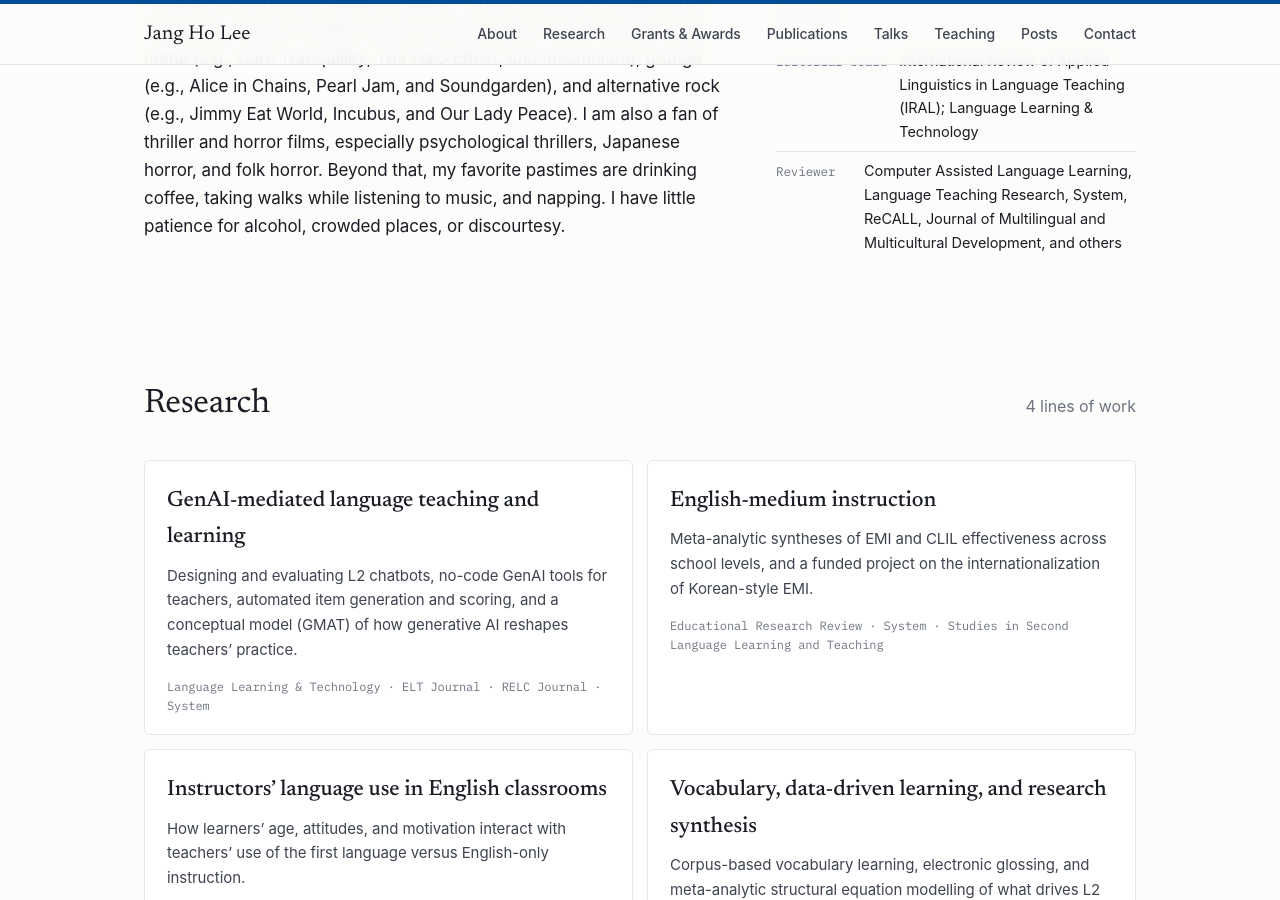
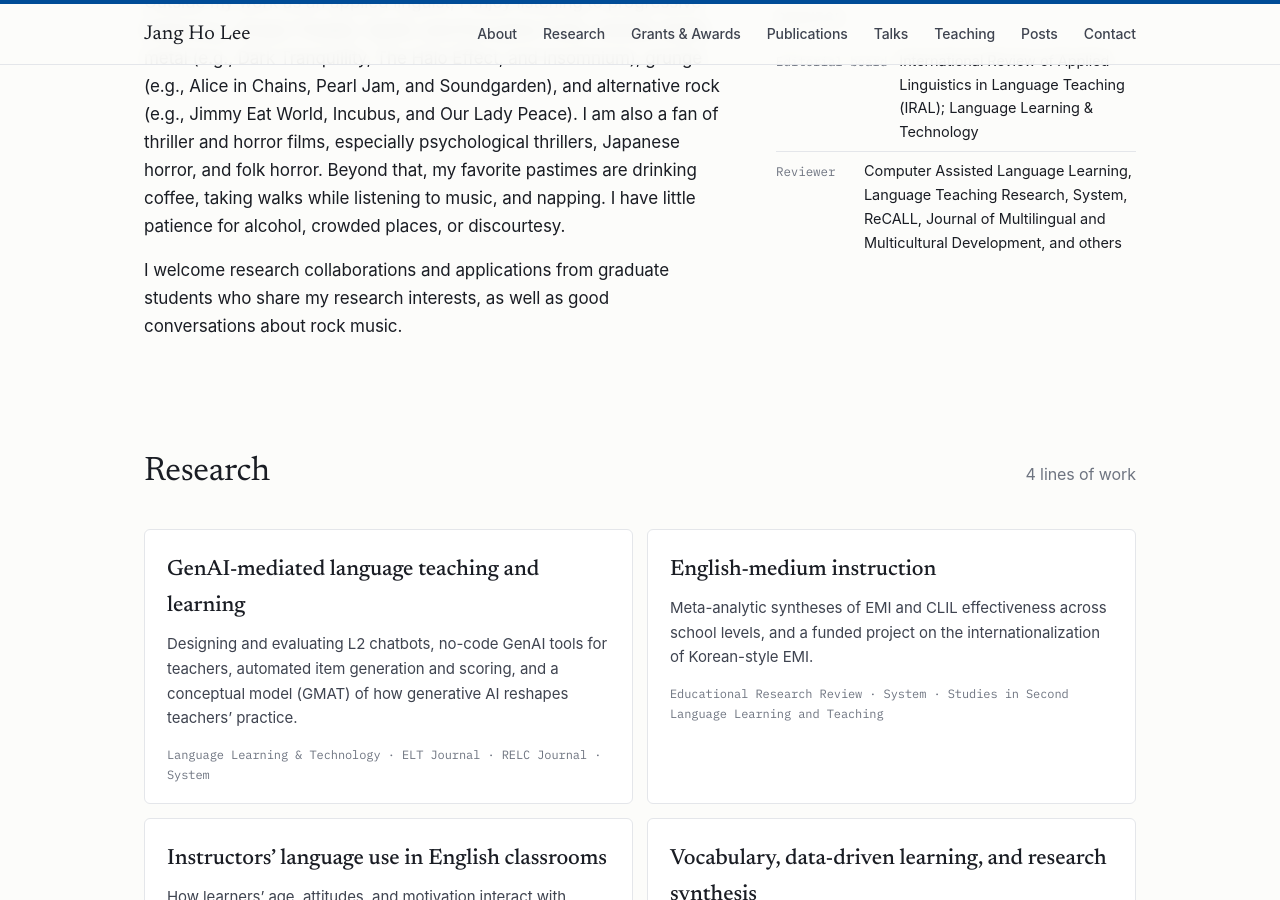
Before and after one commit to jangho330/jangho330.github.io, a Jekyll site: the page built from index.html, in a window 1280 px wide and 900 px high, scrolled down 1508 px. Built offline with Jekyll 4.4.1, drawn with Linux system fonts in a browser that asks for light colours; some web fonts are replaced.

Commit message:
Update index.html

```diff
--- a/index.html
+++ b/index.html
@@ -36,6 +36,7 @@ title: Jang Ho Lee — Professor of English Education, Chung-Ang University
       <p>Much of my work synthesizes the field's evidence through meta-analysis, with recent articles in <em>Review of Educational Research</em>, <em>Educational Research Review</em>, <em>Applied Linguistics</em>, and <em>Language Learning &amp; Technology</em>. Current projects build and evaluate L2 chatbots, explore no-code approaches that let teachers create their own GenAI tools, and develop <em>GenAI-mediated activity theory</em> as a framework for understanding teachers' changing practice.</p>
       <p>I received my D.Phil. in Applied Linguistics and Second Language Acquisition from the University of Oxford, supervised by Prof. Ernesto Macaro, and an M.A. in Applied Linguistics from Teachers College, Columbia University. I have been a Visiting Professor at The Hong Kong Polytechnic University (2025–2026) and King Mongkut's University of Technology Thonburi (2025), serve on the editorial boards of <em>IRAL</em> and <em>Language Learning &amp; Technology</em>, and was named to the Stanford–Elsevier list of the World's Top 2% Scientists (2025 single-year list, in the Languages &amp; Linguistics field).</p>
       <p>Outside my work as an applied linguist, I enjoy listening to progressive metal (e.g., Dream Theater, Opeth, and Porcupine Tree), melodic death metal (e.g., Dark Tranquillity, The Halo Effect, and Insomnium), grunge (e.g., Alice in Chains, Pearl Jam, and Soundgarden), and alternative rock (e.g., Jimmy Eat World, Incubus, and Our Lady Peace). I am also a fan of thriller and horror films, especially psychological thrillers, Japanese horror, and folk horror. Beyond that, my favorite pastimes are drinking coffee, taking walks while listening to music, and napping. I have little patience for alcohol, crowded places, or discourtesy.</p>
+      <p>I welcome research collaborations and applications from graduate students who share my research interests, as well as good conversations about rock music.</p>
     </div>
     <aside class="aside">
       <h3>Education</h3>
```
